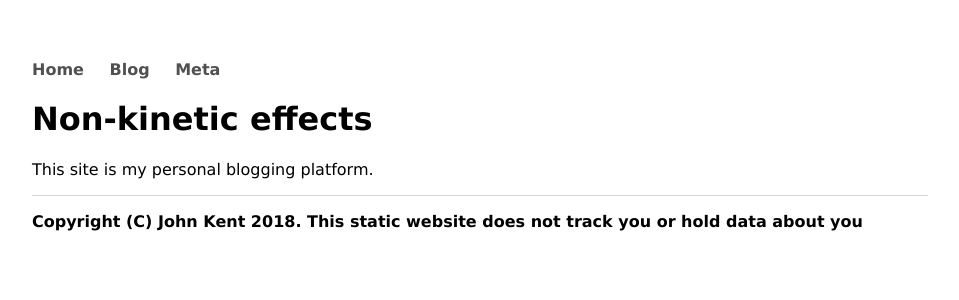
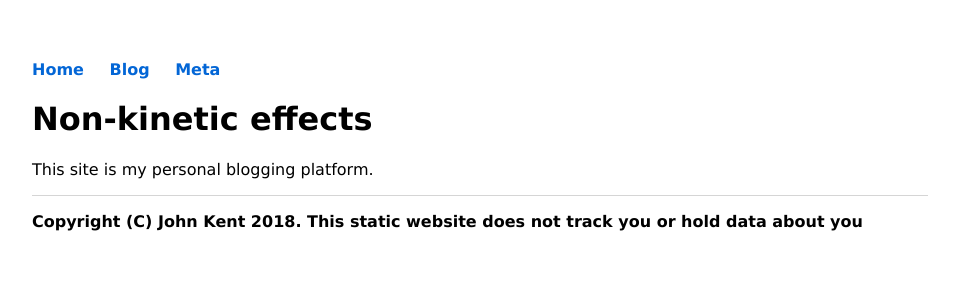
Before and after one commit to KineticLensman/KineticLensman.github.io, a Jekyll site: the page built from index.html, in a window 1280 px wide. Shown: the top 300 px of the page, without its empty margins (160-1119 px from the left). Built offline with Jekyll 4.4.1, drawn with Linux system fonts in a browser that asks for light colours.

Commit message:
new colours

```diff
--- a/css/main.css
+++ b/css/main.css
@@ -16,11 +16,11 @@ nav ul li, footer ul li {
 }
 a {
     text-decoration: none;
-    color: #505050 /* #777; */
+    color: #0366d6 /* #777; */
 }
 a:hover {
     text-decoration: underline;
-    color: #808080 /* nor prevously specified */
+    /* color: #808080 /* not prevously specified */
 }
 li {
     /* added this one to zap a Times New Roman that was sneaking in from somewhere */
```
